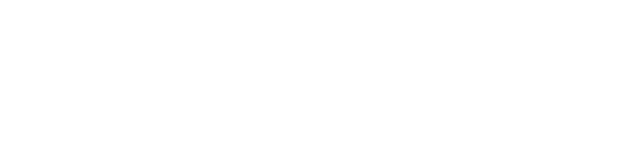
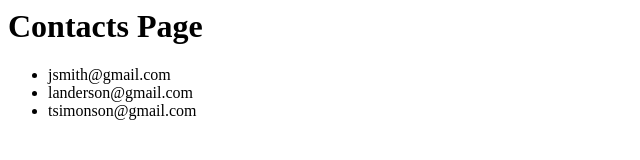
Before and after one commit to Pakar040/git-commit, a plain HTML site: page contacts.html in a window 1280 px wide. Shown: the whole page, without its empty margins (0-640 px from the left). Drawn offline with Linux system fonts and the light colour scheme.

Commit message:
contacts.html content plus link in index.html

```diff
--- a/contacts.html
+++ b/contacts.html
@@ -0,0 +1,15 @@
+<html lang="en">
+<head>
+    <meta charset="UTF-8">
+    <meta name="viewport" content="width=device-width, initial-scale=1.0">
+    <title>Contacts</title>
+</head>
+<body>
+    <h1>Contacts Page</h1>
+    <ul>
+        <li>jsmith@gmail.com</li>
+        <li>landerson@gmail.com</li>
+        <li>tsimonson@gmail.com</li>
+    </ul>
+</body>
+</html>
```
Also changed, not shown: index.html (+1 -0 lines).
